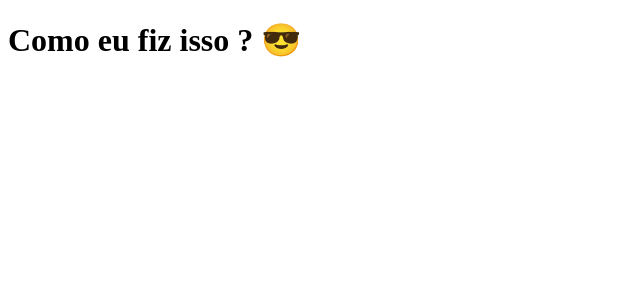
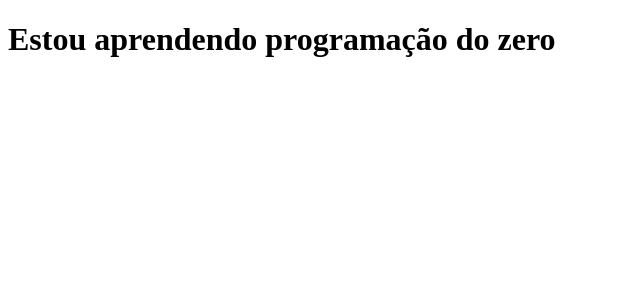
Before and after one commit to caieguics-boop/clone-tabnews, a Next.js app: page / in a window 1280 px wide. Shown: the top 300 px of the page, without its empty margins (0-640 px from the left). Built offline with nearby package versions, Linux system fonts and the light colour scheme.

Commit message:
atualiza pagina inicial

```diff
--- a/pages/index.js
+++ b/pages/index.js
@@ -1,5 +1,5 @@
 function Home() {
-    return <h1>Como eu fiz isso ? 😎</h1>
+    return <h1>Estou aprendendo programação do zero</h1>
 }
 
 export default Home;
```
